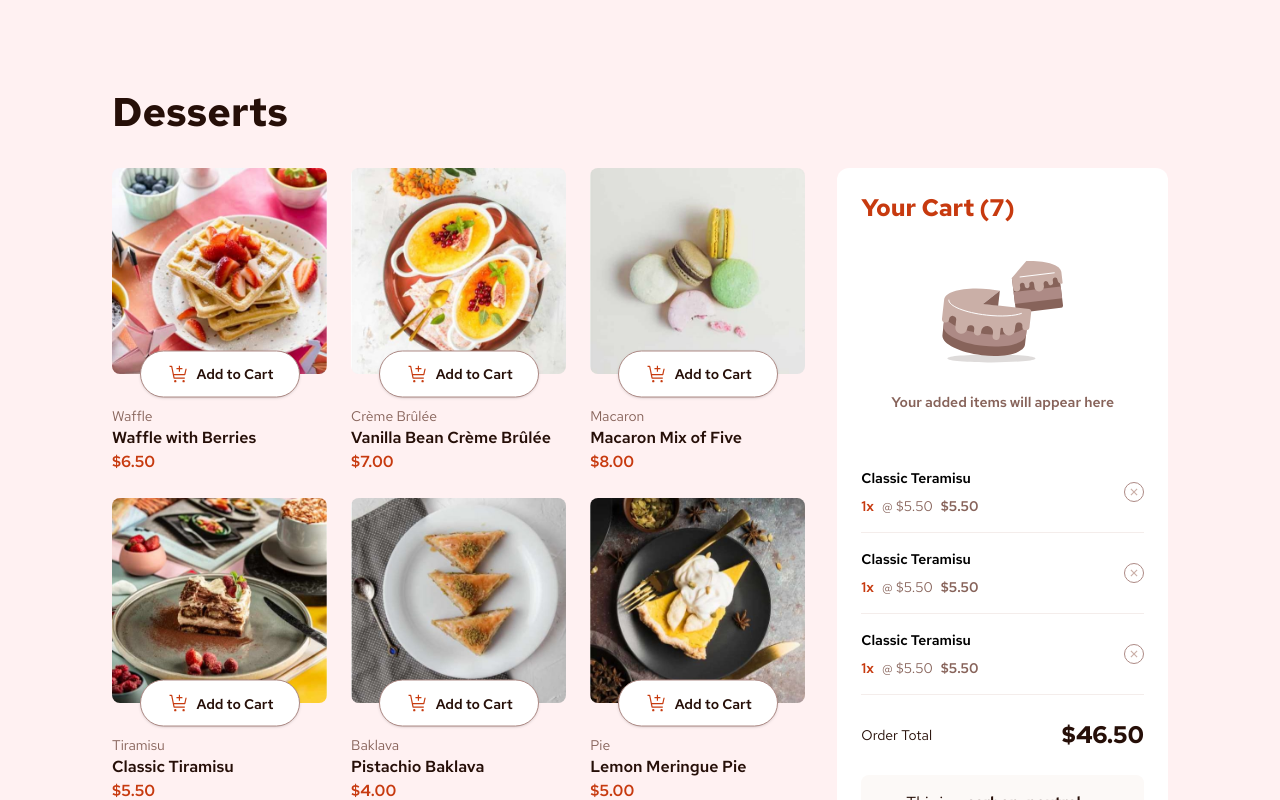
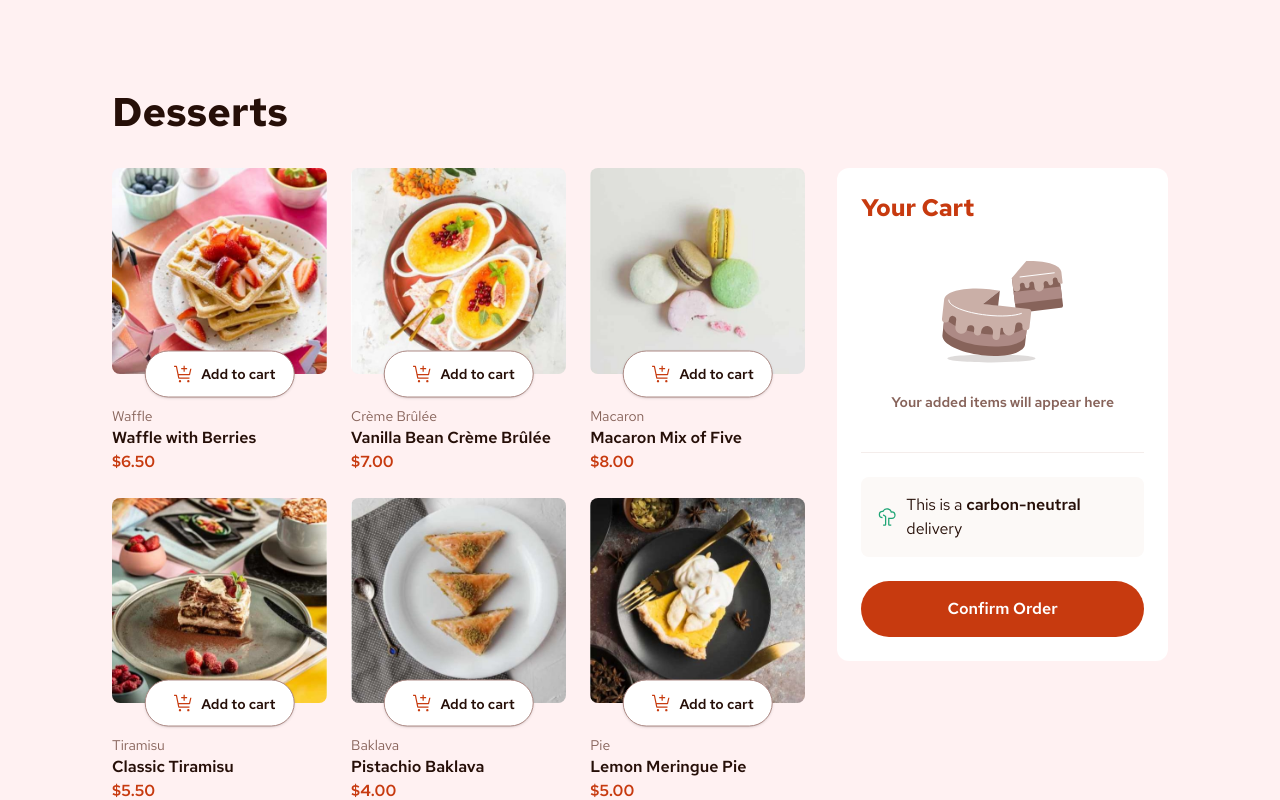
Before and after one commit to marwinfb/fem-product-list-with-cart, a React app: page / in a window 1280 px wide. Shown: the top 800 px of the page. Built offline with nearby package versions, Linux system fonts and the light colour scheme; the HTML template or start-up script is replaced by a standard one.

Commit message:
add add to cart functionality

```diff
--- /dev/null
+++ b/src/components/AddIconButton.jsx
@@ -0,0 +1,10 @@
+import icon_add from "../assets/images/icon-increment-quantity.svg";
+
+function AddIconButton({handleAddQuantity}) {
+  return (
+    <a className="border border-white rounded-full bg-transparent cursor-pointer flex items-center justify-center size-[20px] shrink-0" onClick={handleAddQuantity}>
+      <img src={icon_add} alt="Add Icon" />
+    </a>
+  );
+}
+export default AddIconButton;
--- a/src/components/AddToCartButton.jsx
+++ b/src/components/AddToCartButton.jsx
@@ -1,8 +1,14 @@
-import icon_cart from "../assets/images/icon-add-to-cart.svg";
+import CartIcon from "./CartIcon";
+import AddIconButton from "./AddIconButton";
+import MinusIconButton from "./MinusIconButton";
 
-function AddToCartButton({className}) {
+function AddToCartButton({ className, onClick, addCart, quantity, handleAddQuantity, handleSubtractQuantity }) {
   return (
-    <button className={`font-semibold text-sm rounded-full border py-[12.5px] px-[28px] inline-flex items-center justify-between whitespace-nowrap gap-x-2 min-w-[10rem] cursor-pointer bg-white border-primary-rose-400 text-primary-rose-900 hover:text-primary-red transition-colors shadow-sm ${className}`}><img src={icon_cart} alt="Cart Icon" width={20} height={20}/>Add to Cart</button>
-  )
+    <button className={`font-semibold text-sm rounded-full py-[12.5px] px-[28px] whitespace-nowrap w-[70%] inline-flex items-center justify-center cursor-pointer transition-colors shadow-sm  ${className} ${addCart ? "bg-primary-red text-white border border-primary-red" : "bg-white text-primary-rose-900 hover:text-primary-red border border-primary-rose-400"}`} onClick={onClick}>
+      {
+        addCart ? <span className="inline-flex items-center justify-between gap-x-2 w-full"><MinusIconButton handleSubtractQuantity={handleSubtractQuantity} /> <span className="block">{quantity}</span> <AddIconButton handleAddQuantity={handleAddQuantity} /></span> : <span className="inline-flex items-center justify-between gap-x-2"><CartIcon /> Add to cart</span>
+      }
+    </button>
+  );
 }
-export default AddToCartButton
+export default AddToCartButton;
--- a/src/components/Cart.jsx
+++ b/src/components/Cart.jsx
@@ -4,24 +4,22 @@ import CartCarbonNeutral from "./CartCarbonNeutral";
 import ConfirmOrderButton from "./ConfirmOrderButton";
 import CartTotal from "./CartTotal";
 
-function Cart() {
+function Cart({ name, price }) {
   return (
     <section className="col-span-full rounded-xl p-6 min-h-[18.6875rem] bg-white lg:col-start-9 lg:-col-end-1">
-      <h2 className="font-bold text-2xl text-primary-red">Your Cart (7)</h2>
+      <h2 className="font-bold text-2xl text-primary-red">Your Cart</h2>
       <div className="flex flex-col items-center gap-y-4 py-4 pt-6">
         <img src={illustration_empty_cart} alt="Cake Illustation" width={128} height={128} />
         <p className="font-semibold text-sm text-primary-rose-500">Your added items will appear here</p>
       </div>
       <div className="mt-6 flex flex-col divide-y divide-primary-rose-100">
-        <CartItem />
-        <CartItem />
-        <CartItem />
+        {/* <CartItem name={name} price={price} /> */}
       </div>
 
       <hr className="h-px mb-6 bg-primary-rose-100 border-0"></hr>
 
       <div className="space-y-6">
-        <CartTotal />
+        {/* <CartTotal /> */}
         <CartCarbonNeutral />
         <ConfirmOrderButton />
       </div>
--- /dev/null
+++ b/src/components/CartIcon.jsx
@@ -0,0 +1,6 @@
+import icon_cart from "../assets/images/icon-add-to-cart.svg";
+
+function CartIcon() {
+  return <img src={icon_cart} alt="Cart Icon" width={20} height={20} />;
+}
+export default CartIcon;
--- a/src/components/CartItem.jsx
+++ b/src/components/CartItem.jsx
@@ -1,6 +1,6 @@
 import icon_remove_item from "../assets/images/icon-remove-item.svg";
 
-function CartItem() {
+function CartItem({name}) {
   return (
     <div className="flex items-center justify-between py-4">
         <div className="flex flex-col gap-y-2">
--- a/src/components/DessertCard.jsx
+++ b/src/components/DessertCard.jsx
@@ -1,20 +1,51 @@
-import AddToCartButton from "./AddToCartButton"
-import ResponsiveImage from "./ResponsiveImage"
-import DessertInfo from "./DessertInfo"
+import { useState } from "react";
+import AddToCartButton from "./AddToCartButton";
+import ResponsiveImage from "./ResponsiveImage";
+import DessertInfo from "./DessertInfo";
 
 function DessertCard({ image, name, category, price }) {
+ const [addCart, setAddCart] = useState(false);
+ const [quantity, setQuantity] = useState(1);
+
+  const handleAddToCart = () => {
+    if (!addCart) {
+      setAddCart(!addCart);
+      console.log(`Added ${name} to cart`);
+    }
+  }
+
+  const handleAddQuantity = () => {
+    if (addCart) {
+      setQuantity(quantity + 1);
+      console.log(`Increased quantity of ${name} to ${quantity + 1}`);
+    }
+  }
+
+  const handleSubtractQuantity = () => {
+    if (addCart) {
+      setQuantity(quantity - 1);
+      console.log(`Increased quantity of ${name} to ${quantity - 1}`);
+    }
+  }
+
   return (
     <article className="">
-        <div className="relative">
-          <div className="w-full h-auto overflow-hidden rounded-lg">
-            <ResponsiveImage image={image} alt={name} />
-          </div>
+      <div className="relative group">
+        <div className="w-full h-auto overflow-hidden rounded-lg">
+          <ResponsiveImage image={image} alt={name} />
+        </div>
+        <AddToCartButton
+          className="absolute bottom-0 left-1/2 translate-y-1/2 -translate-x-1/2"
+          onClick={handleAddToCart}
+          addCart={addCart}
+          quantity={quantity}
+          handleAddQuantity={handleAddQuantity}
+          handleSubtractQuantity={handleSubtractQuantity}
+        />
+      </div>
 
-          <AddToCartButton className="absolute bottom-0 left-1/2 translate-y-1/2 -translate-x-1/2 " />
-        </div>
-
-        <DessertInfo name={name} category={category} price={price} />
+      <DessertInfo name={name} category={category} price={price} />
     </article>
-  )
+  );
 }
-export default DessertCard
+export default DessertCard;
--- /dev/null
+++ b/src/components/MinusIconButton.jsx
@@ -0,0 +1,10 @@
+import icon_minus from "../assets/images/icon-decrement-quantity.svg";
+
+function MinusIconButton({handleSubtractQuantity}) {
+  return (
+    <a className="border border-white rounded-full bg-transparent cursor-pointer flex items-center justify-center size-[20px] shrink-0" onClick={handleSubtractQuantity}>
+      <img src={icon_minus} alt="Minus Icon" />
+    </a>
+  );
+}
+export default MinusIconButton;
```
